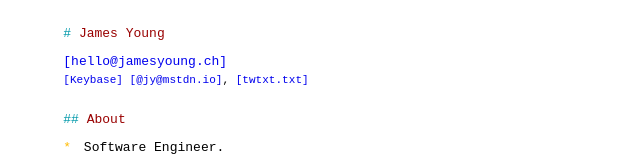
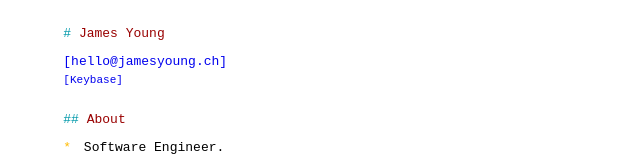
Before and after one commit to jamescallumyoung/jamescallumyoung.github.io, a plain HTML site: page src/index.html in a window 1280 px wide. Shown: the top 160 px of the page, without its empty margins (302-942 px from the left). Drawn offline with Linux system fonts and the light colour scheme.

Commit message:
Remove mastodon, twtxt, and fingerprint links

```diff
--- a/src/index.html
+++ b/src/index.html
@@ -25,10 +25,7 @@
         <a rel="me" href="mailto:hello@jamesyoung.ch">hello@jamesyoung.ch</a>
     </p>
     <p class="sm">
-        <!--a rel="me" href="https://fingerprint">AE 56 7H 4K</a-->
         <a rel="me" href="https://keybase.io/jych">Keybase</a>
-        <a rel="me" href="https://mstdn.io/@jy">@jy@mstdn.io</a>,
-        <a rel="me" href="https://gitlab.com/jamescallumyoung/twtxt/raw/master/twtxt.txt">twtxt.txt</a>
     </p>
 
     <h2 id="about">About</h2>
```
